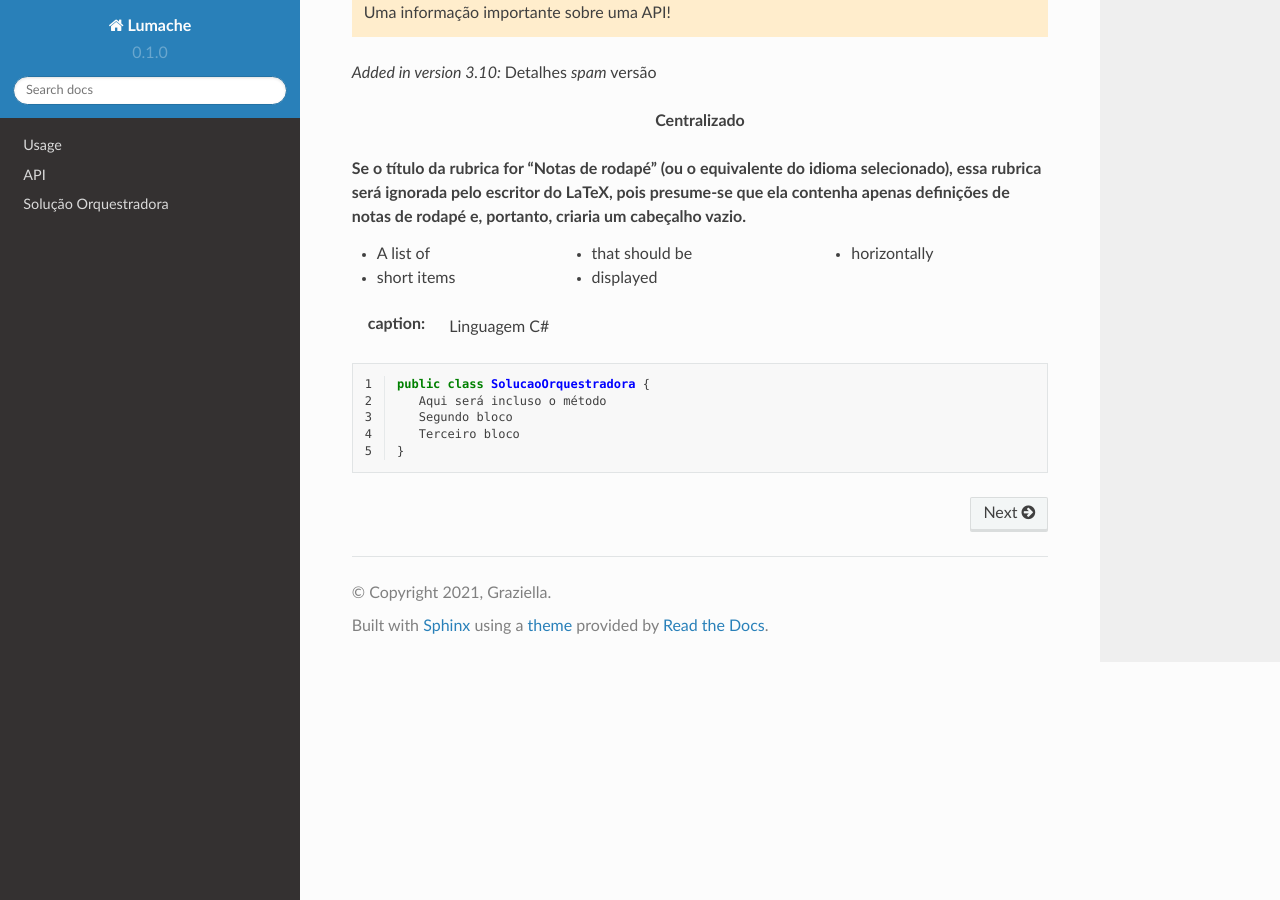
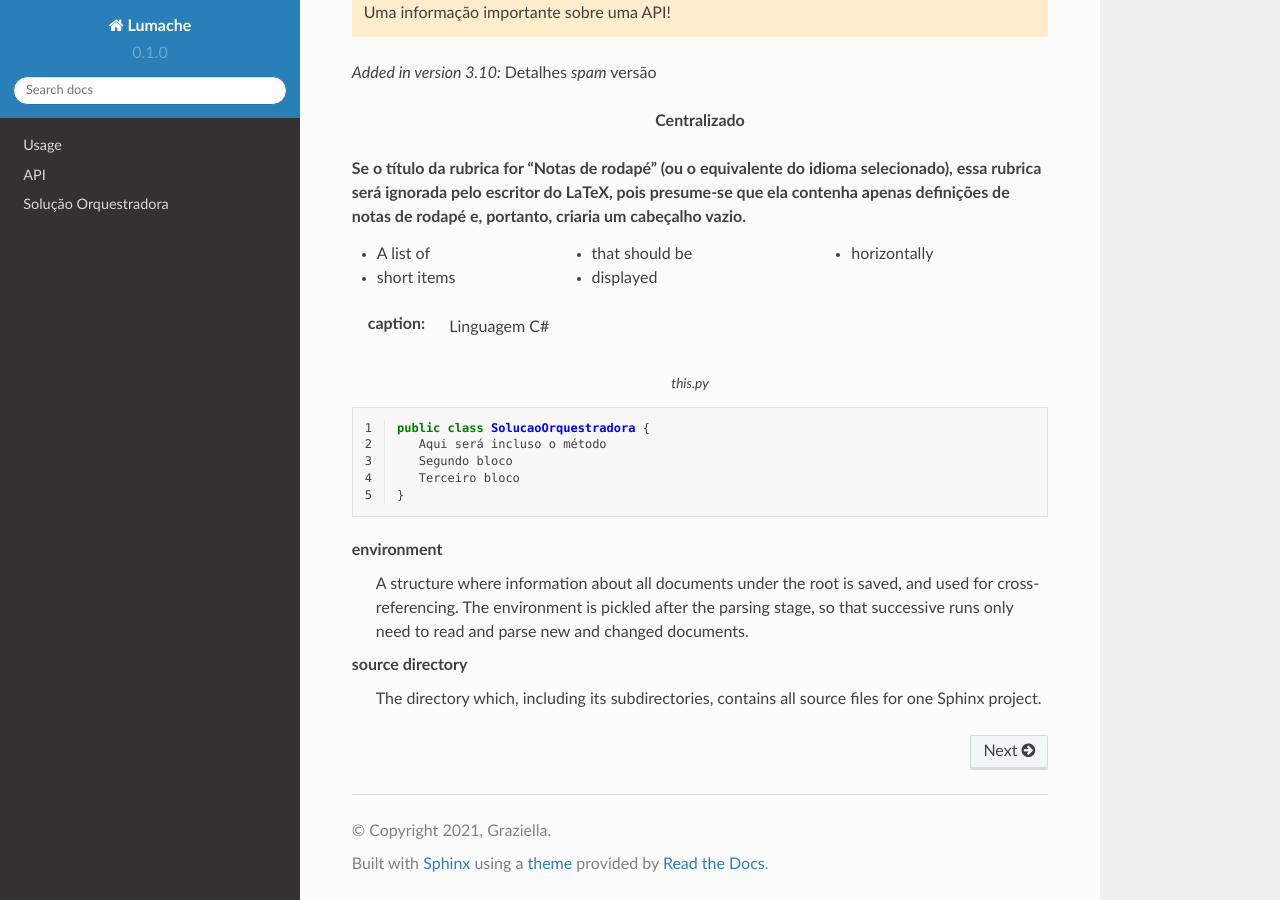
Before and after one commit to dionisribeiro/solucao-orquestradora, a Sphinx documentation site: the page built from docs/source/index.rst, in a window 1280 px wide and 900 px high, scrolled down 722 px. Built offline with Sphinx 7.4.7 and the Read the Docs theme 2.0.0, drawn with Linux system fonts in a browser that asks for light colours.

Commit message:
Update index.rst

```diff
--- a/docs/source/index.rst
+++ b/docs/source/index.rst
@@ -56,9 +56,9 @@
 
 :caption: Linguagem C#
 
-.. highlight:: language
-
 .. code-block:: c#
+   :caption: this.py
+   :name: this-py
    :linenos:
 
    public class SolucaoOrquestradora {
@@ -66,3 +66,15 @@
       Segundo bloco
       Terceiro bloco
    }
+
+.. glossary::
+
+   environment
+      A structure where information about all documents under the root is
+      saved, and used for cross-referencing.  The environment is pickled
+      after the parsing stage, so that successive runs only need to read
+      and parse new and changed documents.
+
+   source directory
+      The directory which, including its subdirectories, contains all
+      source files for one Sphinx project.
```
